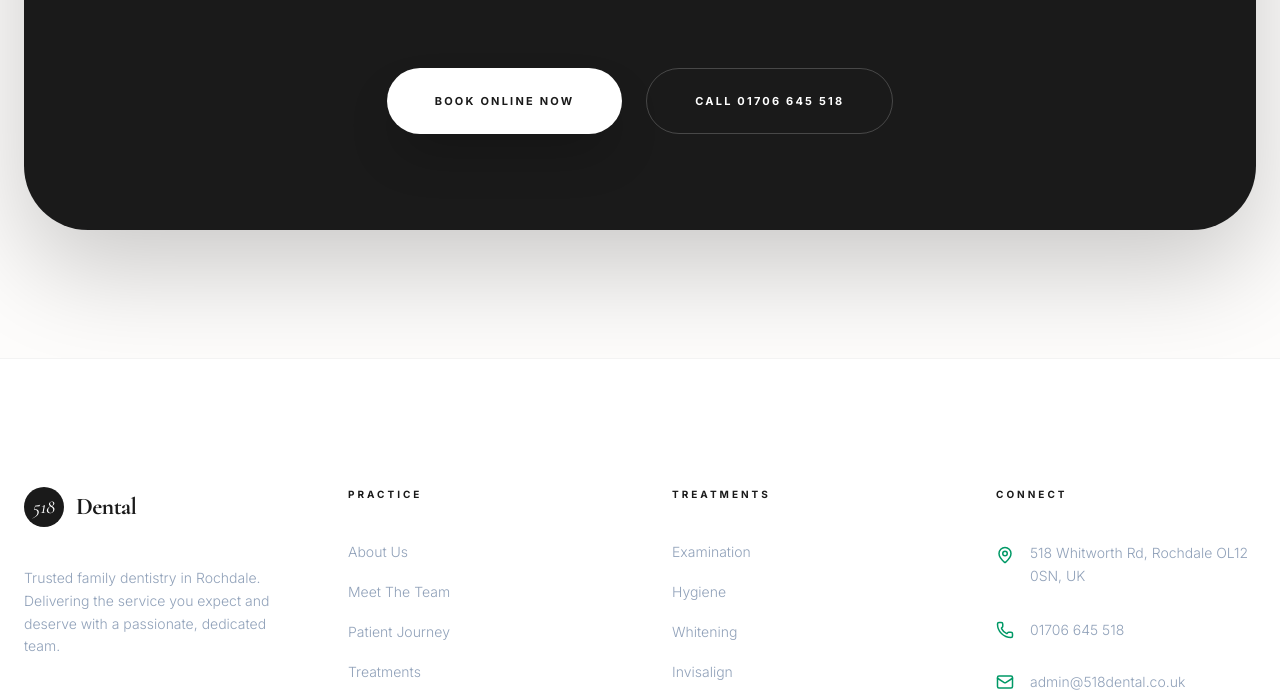
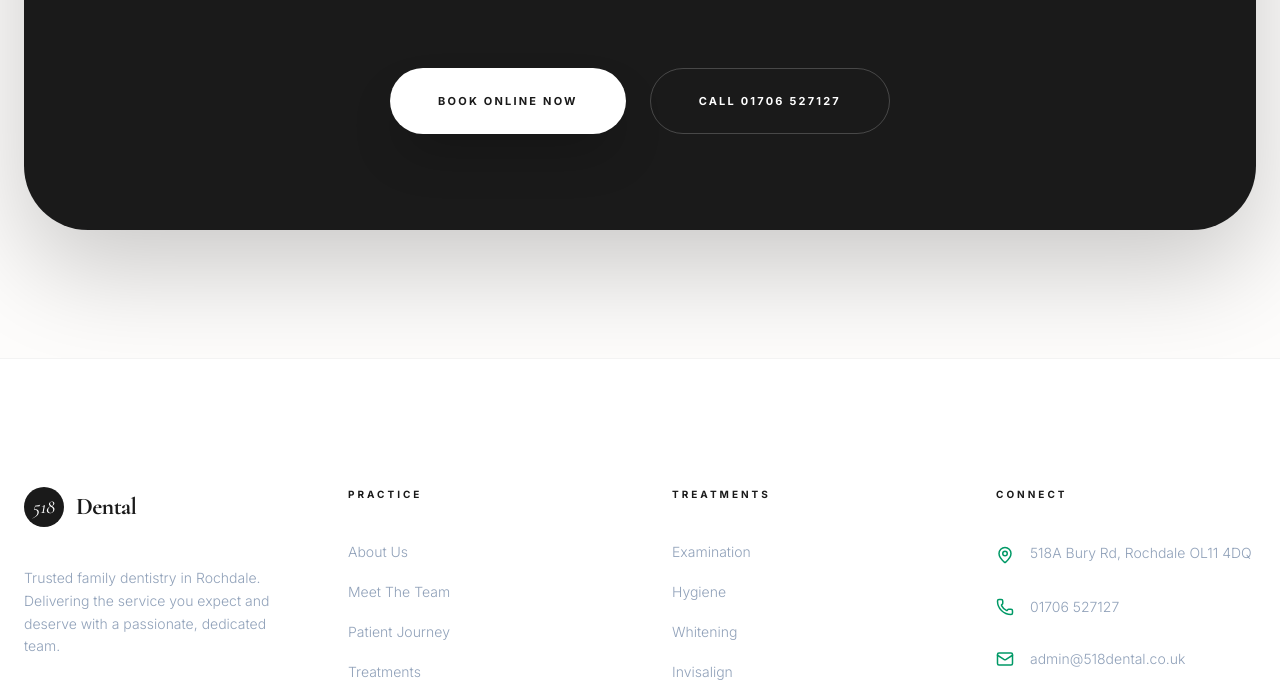
Before and after one commit to umaimaN3/518Dental, a React (Vite) app: page / in a window 1280 px wide. Shown: the part 4676-5368 px from the top of the page. Built offline with nearby package versions, Linux system fonts and the light colour scheme.

Commit message:
Updated code

```diff
--- a/index.html
+++ b/index.html
@@ -3,7 +3,7 @@
   <head>
     <meta charset="UTF-8" />
     <meta name="viewport" content="width=device-width, initial-scale=1.0" />
-    <title>My Google AI Studio App</title>
+    <title>518 Dental</title>
   </head>
   <body>
     <div id="root"></div>
--- a/src/App.tsx
+++ b/src/App.tsx
@@ -360,7 +360,7 @@ export default function App() {
                   Book Online Now
                 </button>
                 <button className="bg-transparent text-white border border-white/20 px-12 py-6 rounded-full text-[11px] uppercase tracking-[0.2em] font-bold hover:bg-white/5 transition-all">
-                  Call 01706 645 518
+                  Call 01706 527127
                 </button>
               </div>
             </div>
@@ -412,11 +412,11 @@ export default function App() {
               <ul className="space-y-8">
                 <li className="flex gap-4 items-start">
                   <MapPin size={18} className="text-emerald-600 shrink-0 mt-1" />
-                  <span className="text-sm text-slate-400 leading-relaxed font-light">518 Whitworth Rd, Rochdale OL12 0SN, UK</span>
+                  <span className="text-sm text-slate-400 leading-relaxed font-light">518A Bury Rd, Rochdale OL11 4DQ</span>
                 </li>
                 <li className="flex gap-4 items-center">
                   <Phone size={18} className="text-emerald-600 shrink-0" />
-                  <span className="text-sm text-slate-400 font-light">01706 645 518</span>
+                  <span className="text-sm text-slate-400 font-light">01706 527127</span>
                 </li>
                 <li className="flex gap-4 items-center">
                   <Mail size={18} className="text-emerald-600 shrink-0" />
--- a/src/constants.ts
+++ b/src/constants.ts
@@ -15,5 +15,5 @@ export const IMAGES = {
     "https://images.unsplash.com/photo-1516062423079-7ca13cdc7f5a?auto=format&fit=crop&q=80&w=600&h=400", // Preventive
     "https://images.unsplash.com/photo-1551076805-e1869033e561?auto=format&fit=crop&q=80&w=600&h=400", // Emergency
   ],
-  about: "https://images.unsplash.com/photo-1559839734-2b71f1e3c770?auto=format&fit=crop&q=80&w=800&h=1000",
+  about: "src/img/wmremove-transformed.png",
 };
```
Also changed, not shown: src/img/wmremove-transformed.png (added), 1 other file (tests, documents, lock files or other folders).
